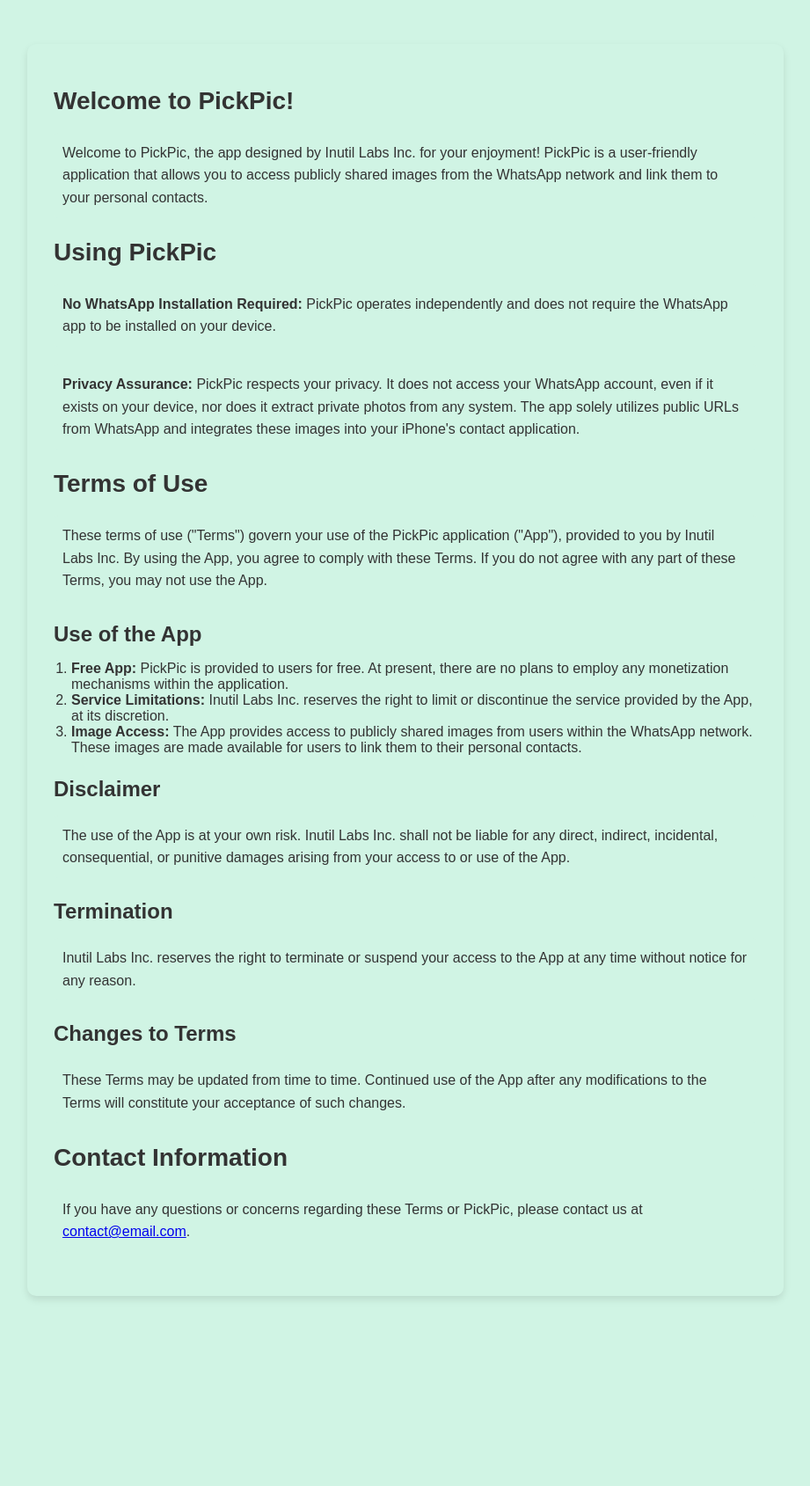
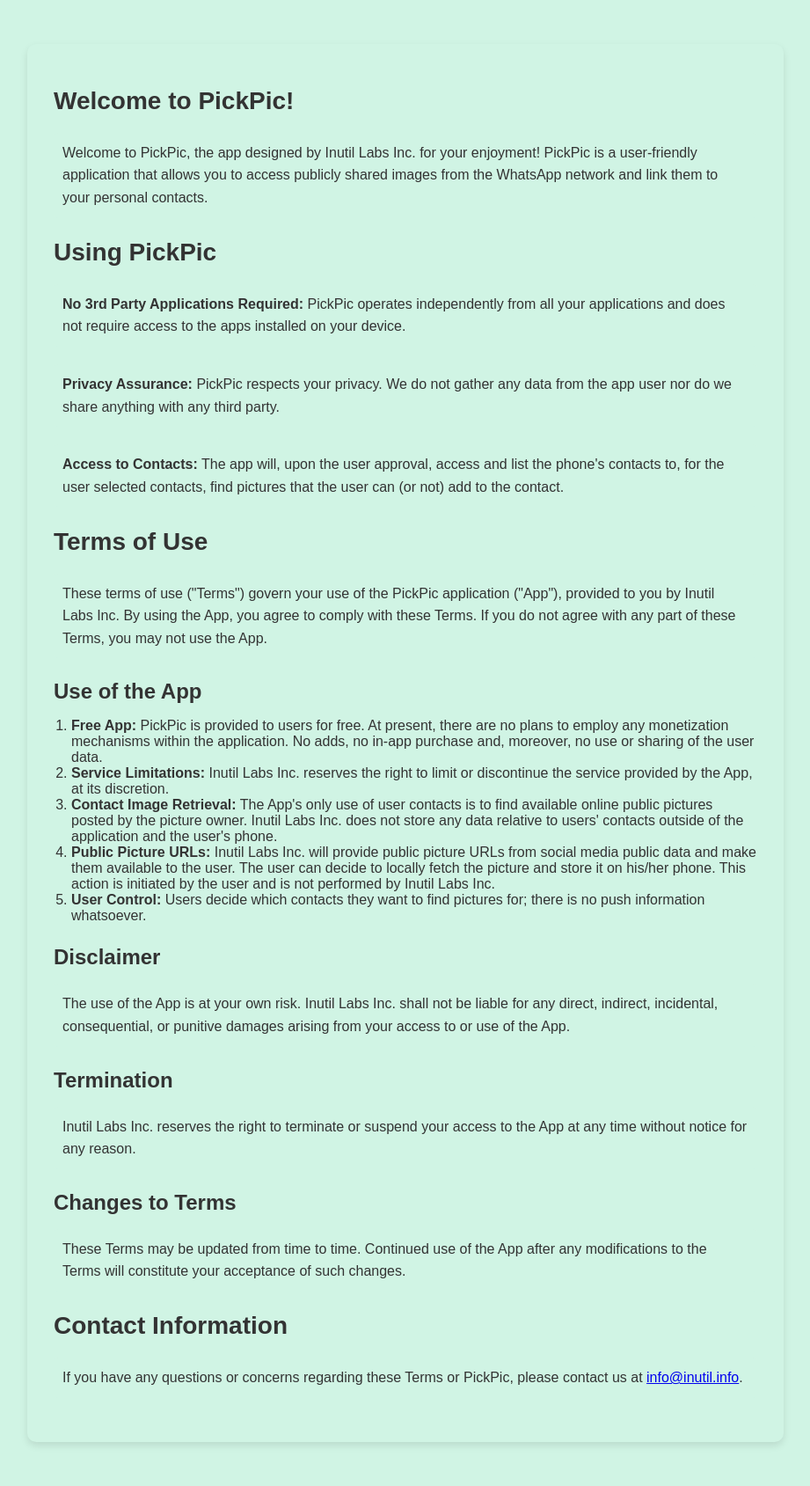
Before and after one commit to inUtil-Labs/inutil-labs.github.io, a Jekyll site: the page pages/ppterms.html, which Jekyll copies as it is, in a window 1280 px wide. Shown: the whole page at 88% size, without its empty margins (179-1100 px from the left). Built offline with Jekyll 4.4.1, drawn with Linux system fonts in a browser that asks for light colours; before the commit the page ends 1523 px from its top, so only the background shows below that.

Commit message:
Update ppterms.html

```diff
--- a/pages/ppterms.html
+++ b/pages/ppterms.html
@@ -51,17 +51,20 @@
     <p>Welcome to PickPic, the app designed by Inutil Labs Inc. for your enjoyment! PickPic is a user-friendly application that allows you to access publicly shared images from the WhatsApp network and link them to your personal contacts.</p>
 
     <h2>Using PickPic</h2>
-    <p><strong>No WhatsApp Installation Required:</strong> PickPic operates independently and does not require the WhatsApp app to be installed on your device.</p>
-    <p><strong>Privacy Assurance:</strong> PickPic respects your privacy. It does not access your WhatsApp account, even if it exists on your device, nor does it extract private photos from any system. The app solely utilizes public URLs from WhatsApp and integrates these images into your iPhone's contact application.</p>
+    <p><strong>No 3rd Party Applications Required:</strong> PickPic operates independently from all your applications and does not require access to the apps installed on your device.</p>
+    <p><strong>Privacy Assurance:</strong> PickPic respects your privacy. We do not gather any data from the app user nor do we share anything with any third party.</p>
+    <p><strong>Access to Contacts:</strong> The app will, upon the user approval, access and list the phone's contacts to, for the user selected contacts, find pictures that the user can (or not) add to the contact.</p>
 
     <h2>Terms of Use</h2>
     <p>These terms of use ("Terms") govern your use of the PickPic application ("App"), provided to you by Inutil Labs Inc. By using the App, you agree to comply with these Terms. If you do not agree with any part of these Terms, you may not use the App.</p>
 
     <h3>Use of the App</h3>
     <ol>
-      <li><strong>Free App:</strong> PickPic is provided to users for free. At present, there are no plans to employ any monetization mechanisms within the application.</li>
+      <li><strong>Free App:</strong> PickPic is provided to users for free. At present, there are no plans to employ any monetization mechanisms within the application. No adds, no in-app purchase and, moreover, no use or sharing of the user data.</li>
       <li><strong>Service Limitations:</strong> Inutil Labs Inc. reserves the right to limit or discontinue the service provided by the App, at its discretion.</li>
-      <li><strong>Image Access:</strong> The App provides access to publicly shared images from users within the WhatsApp network. These images are made available for users to link them to their personal contacts.</li>
+      <li><strong>Contact Image Retrieval:</strong> The App's only use of user contacts is to find available online public pictures posted by the picture owner. Inutil Labs Inc. does not store any data relative to users' contacts outside of the application and the user's phone.</li>
+      <li><strong>Public Picture URLs:</strong> Inutil Labs Inc. will provide public picture URLs from social media public data and make them available to the user. The user can decide to locally fetch the picture and store it on his/her phone. This action is initiated by the user and is not performed by Inutil Labs Inc.</li>
+      <li><strong>User Control:</strong> Users decide which contacts they want to find pictures for; there is no push information whatsoever.</li>
     </ol>
 
     <h3>Disclaimer</h3>
@@ -74,7 +77,7 @@
     <p>These Terms may be updated from time to time. Continued use of the App after any modifications to the Terms will constitute your acceptance of such changes.</p>
 
     <h2>Contact Information</h2>
-    <p>If you have any questions or concerns regarding these Terms or PickPic, please contact us at <a href="mailto:info@inutil-labs.com">contact@email.com</a>.</p>
+    <p>If you have any questions or concerns regarding these Terms or PickPic, please contact us at <a href="mailto:info@inutil.info">info@inutil.info</a>.</p>
   </div>
 </body>
 </html>
```
